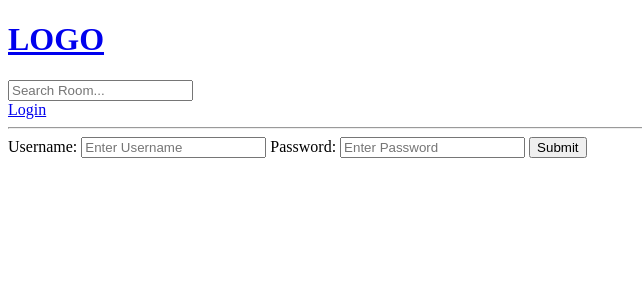
After one commit to Sardorbek-Zayniyev/StudyBuddy, a Django app: page /login/ in a window 1280 px wide. The commit adds this page. Shown: the top 300 px of the page, without its empty margins (0-642 px from the left). Run offline with Django 5.2, Linux system fonts and the light colour scheme.

Commit message:
🔐 feat: add authentication, login/logout and flash message features

```diff
--- /dev/null
+++ b/base/templates/base/login_registration.html
@@ -0,0 +1,15 @@
+{% extends "main.html" %}
+
+{% block content %}
+<div>
+    <form method="POST">
+        {% csrf_token %}
+        <label for="">Username:</label>
+        <input type="text" name="username" placeholder="Enter Username" id="">
+
+        <label for="">Password:</label>
+        <input type="password" name="password" placeholder="Enter Password" id="">
+        <input type="submit" name="Login" id="">
+    </form>
+</div>
+{% endblock content %}
--- a/base/urls.py
+++ b/base/urls.py
@@ -2,7 +2,11 @@ from django.urls import path
 from .import views
 
 urlpatterns = [
+    path('login/', views.login_page, name='login'),
+    path('logout/', views.logout_user, name='logout'),
+
     path('', views.home, name='home'),
+    # Room CRUD
     path('room/<str:pk>/', views.room, name='room'),
     path('create-room/', views.create_room, name='create_room'),
     path('update-room/<str:pk>/', views.update_room, name='update_room'),
--- a/base/views.py
+++ b/base/views.py
@@ -1,7 +1,39 @@
 from django.shortcuts import render, redirect
 from django.db.models import Q
+from django.contrib.auth.models import User
+from django.contrib import messages
+from django.contrib.auth import authenticate, login, logout
 from .models import Topic, Room
 from .forms import RoomForm
+
+
+def login_page(request):
+    if request.method == 'POST':
+        username = request.POST.get('username')
+        password = request.POST.get('password')
+
+        try:
+            user = User.objects.get(username=username)
+        except:
+            messages.error(request, 'User does not exist')
+
+        user = authenticate(request, username=username, password=password)
+
+        if user is not None:
+            login(request, user)
+            return redirect('home')
+        else:
+            messages.error(request, 'Username or Password does not exist')
+
+    context = {
+
+    }
+    return render(request, 'base/login_registration.html', context)
+
+
+def logout_user(request):
+    logout(request)
+    return redirect('home')
 
 
 def home(request):
--- a/templates/main.html
+++ b/templates/main.html
@@ -9,6 +9,16 @@
 
 <body>
     {% include "navbar.html" %}
+
+
+    {% if messages %}
+        <ul class="messages">
+            {% for message in messages %}
+            <li>{{ message }}</li>
+            {% endfor %}
+        </ul>
+     {% endif %}
+
     {% block content %}
 
     {% endblock content %}
--- a/templates/navbar.html
+++ b/templates/navbar.html
@@ -7,4 +7,11 @@
 <form action="{% url 'home' %}" method="GET">
     <input type="text" name='q' placeholder="Search Room...">
 </form>
+{% if request.user.is_authenticated %}
+<a href="{% url 'logout' %} ">Logout</a>
+{% else %}
+<a href="{% url 'login' %} ">Login</a>
+{% endif %}
+
+
 <hr>
```
